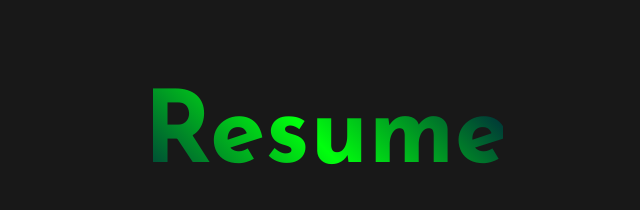
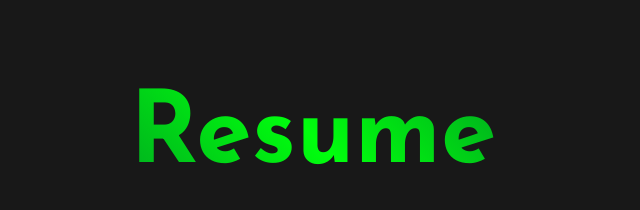
Before and after one commit to w-Flixxy/site, a plain HTML site: page index.html in a window 1280 px wide. Shown: the whole page, without its empty margins (327-967 px from the left). Drawn offline with Linux system fonts and the light colour scheme.

Commit message:
Update static.css

```diff
--- a/static.css
+++ b/static.css
@@ -13,8 +13,6 @@ h1{
 }
 #main {
     font-size: 100px;
-    margin-left: 35%;
-    margin-right: 35%;
 }
 .content-area{
     background-color: white;
```
